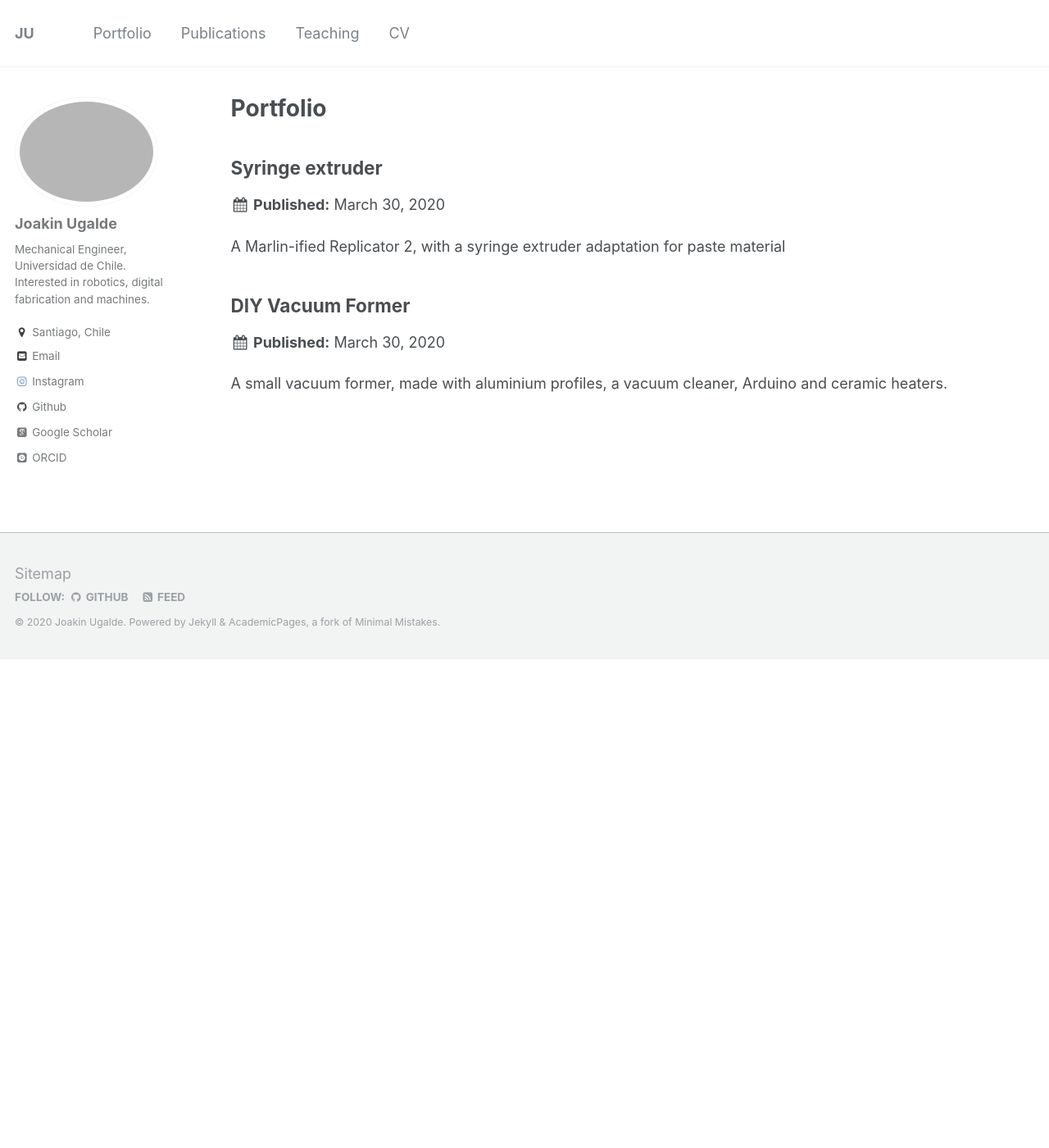
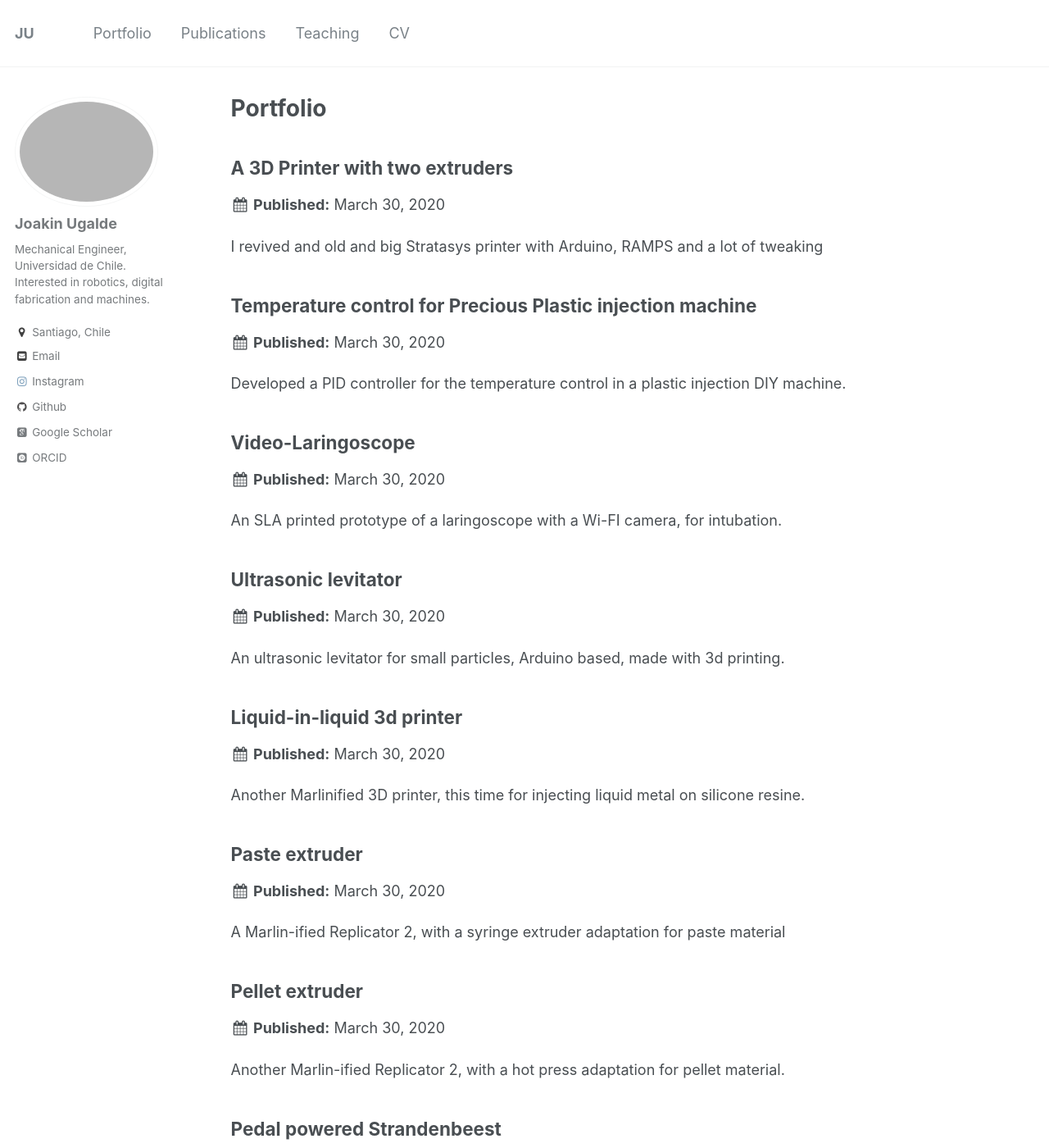
Before and after one commit to jkugalde/jkugalde.github.io, a Jekyll site: the page built from _pages/portfolio.html, in a window 1280 px wide and 1400 px high. Shown: the whole window at 82% size. Built offline with Jekyll 4.4.1, drawn with Linux system fonts in a browser that asks for light colours; some web fonts are replaced; some of the changed text lies outside the part shown.

Commit message:
Initial commit

```diff
--- /dev/null
+++ b/_portfolio/2extruders.md
@@ -0,0 +1,11 @@
+---
+title: "A 3D Printer with two extruders"
+excerpt: "I revived and old and big Stratasys printer with Arduino, RAMPS and a lot of tweaking"
+collection: portfolio
+---
+
+## Resume
+
+lorem
+
+---
--- /dev/null
+++ b/_portfolio/injectionpid.md
@@ -0,0 +1,11 @@
+---
+title: "Temperature control for Precious Plastic injection machine"
+excerpt: "Developed a PID controller for the temperature control in a plastic injection DIY machine."
+collection: portfolio
+---
+
+## Resume
+
+lorem
+
+---
--- /dev/null
+++ b/_portfolio/laringoscope.md
@@ -0,0 +1,11 @@
+---
+title: "Video-Laringoscope"
+excerpt: "An SLA printed prototype of a laringoscope with a Wi-FI camera, for intubation."
+collection: portfolio
+---
+
+## Resume
+
+lorem
+
+---
--- /dev/null
+++ b/_portfolio/levitator.md
@@ -0,0 +1,11 @@
+---
+title: "Ultrasonic levitator"
+excerpt: "An ultrasonic levitator for small particles, Arduino based, made with 3d printing."
+collection: portfolio
+---
+
+## Resume
+
+lorem
+
+---
--- /dev/null
+++ b/_portfolio/liquid.md
@@ -0,0 +1,11 @@
+---
+title: "Liquid-in-liquid 3d printer"
+excerpt: "Another Marlinified 3D printer, this time for injecting liquid metal on silicone resine."
+collection: portfolio
+---
+
+## Resume
+
+lorem
+
+---
--- a/_portfolio/paste-extruder.md
+++ b/_portfolio/paste-extruder.md
@@ -1,5 +1,5 @@
 ---
-title: "Syringe extruder"
+title: "Paste extruder"
 excerpt: "A Marlin-ified Replicator 2, with a syringe extruder adaptation for paste material"
 collection: portfolio
 ---
--- /dev/null
+++ b/_portfolio/pellet-extruder.md
@@ -0,0 +1,10 @@
+---
+title: "Pellet extruder"
+excerpt: "Another Marlin-ified Replicator 2, with a hot press adaptation for pellet material."
+collection: portfolio
+---
+
+## Resume
+
+Lorem
+---
```
Also changed, not shown: _portfolio/strandenbeest.md (added, +11 -0 lines).
